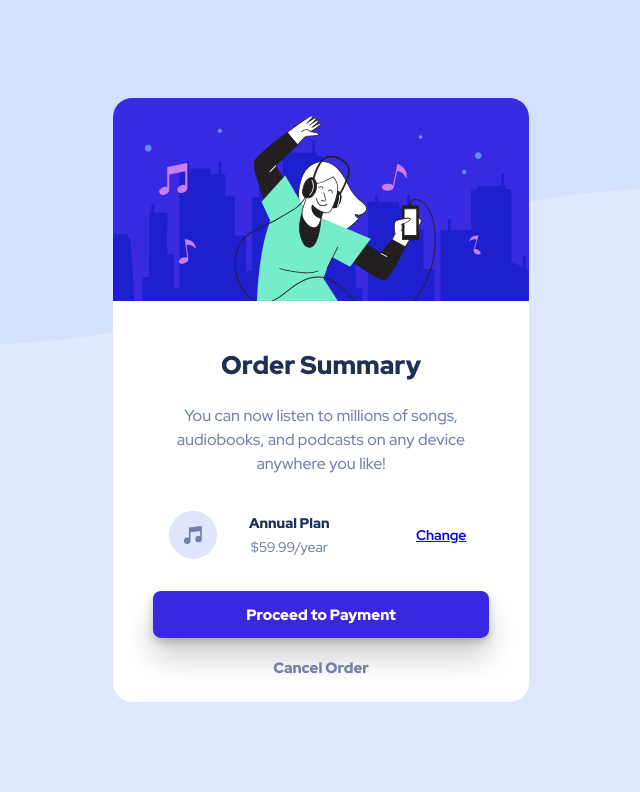
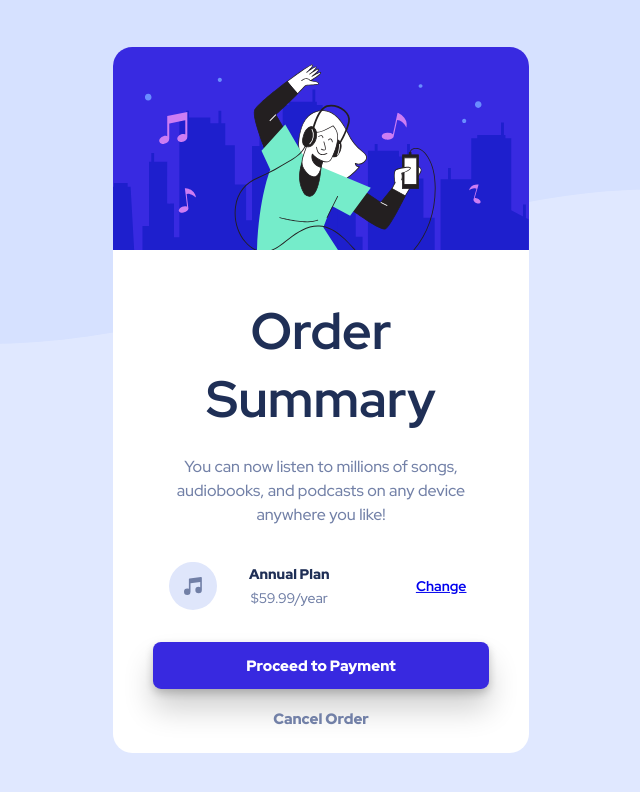
Before and after one commit to obaryo/Order-Summary-Component-Main, a plain HTML site: page index.html in a window 1280 px wide. Shown: the whole page, without its empty margins (319-959 px from the left). Drawn offline with Linux system fonts and the light colour scheme.

Commit message:
Update index.html

```diff
--- a/index.html
+++ b/index.html
@@ -27,7 +27,7 @@
 			</div>
 			<div class="card-content">
 				<div class="title">
-					Order Summary
+					<h1>Order Summary</h1>
 				</div>
 				<div class="paragraph">
 					You can now listen to millions of songs, audiobooks, and podcasts on any
```
